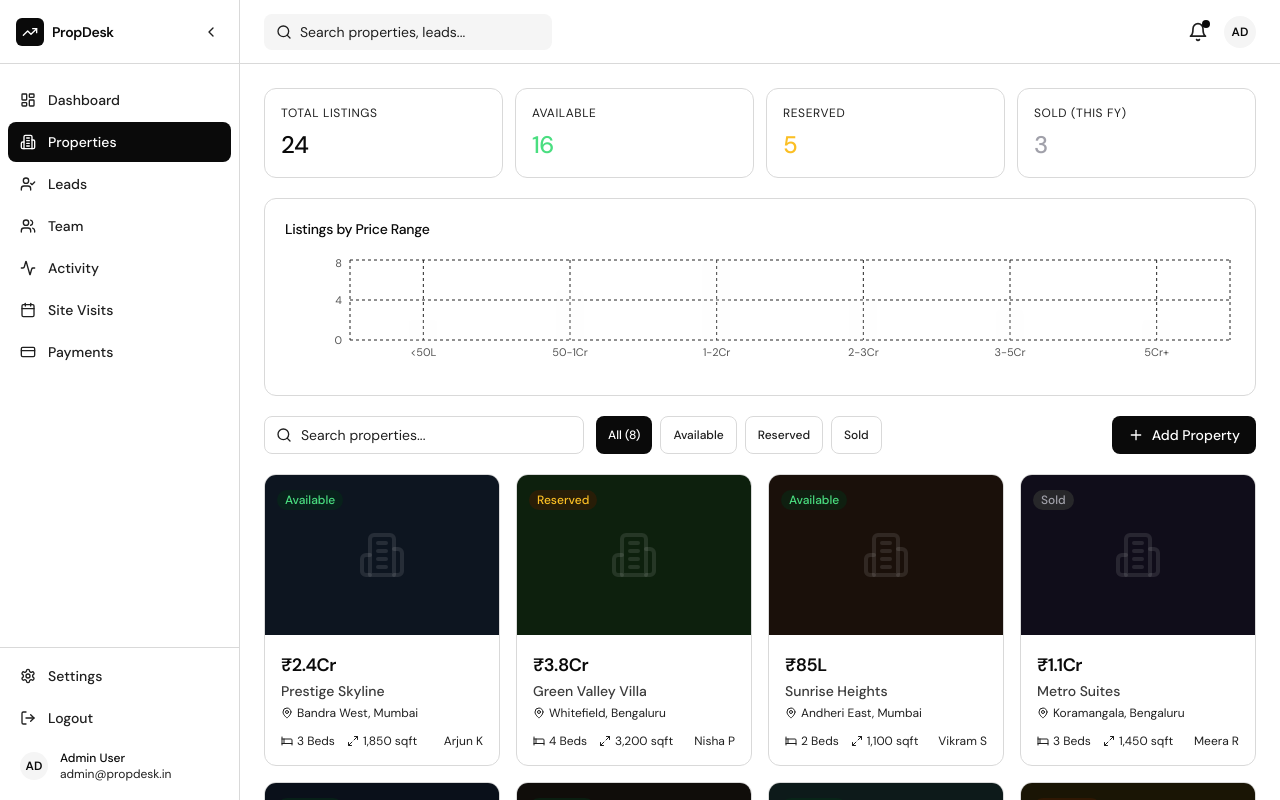
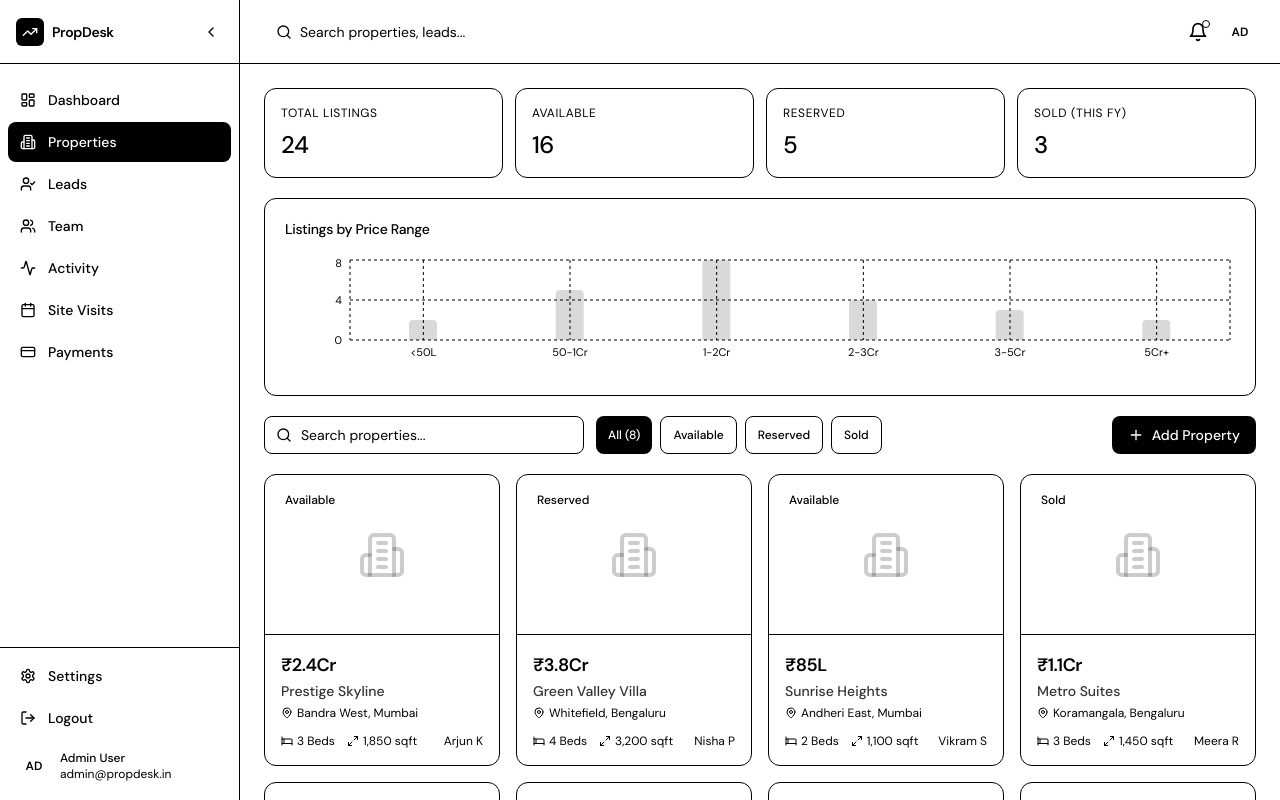
Before and after one commit to itsmedhruvil/realestate-crm, a Next.js app: page /dashboard/properties in a window 1280 px wide. Built offline with nearby package versions, Linux system fonts and the light colour scheme.

Commit message:
nwo done

```diff
--- a/src/app/dashboard/layout.tsx
+++ b/src/app/dashboard/layout.tsx
@@ -174,7 +174,7 @@ export default function DashboardLayout({
           <div className="flex items-center gap-2">
             <button className="relative p-2 rounded-lg hover:bg-muted text-muted-foreground transition-colors">
               <Bell className="w-5 h-5" />
-              <span className="absolute top-1.5 right-1.5 w-2 h-2 bg-foreground rounded-full" />
+              <span className="absolute top-1.5 right-1.5 w-2 h-2 bg-muted border border-foreground rounded-full" />
             </button>
             <div className="w-8 h-8 rounded-full bg-muted flex items-center justify-center text-xs font-semibold text-foreground">
               AD
--- a/src/app/dashboard/payments/page.tsx
+++ b/src/app/dashboard/payments/page.tsx
@@ -25,9 +25,9 @@ const collectionData = [
 ];
 
 const statusConfig: Record<string, { icon: React.ElementType; className: string; bgClassName: string; label: string }> = {
-  overdue: { icon: AlertCircle, className: "text-red-400 bg-red-950/50", bgClassName: "bg-red-950/30", label: "Overdue" },
-  upcoming: { icon: Clock, className: "text-amber-400 bg-amber-950/50", bgClassName: "bg-amber-950/20", label: "Due Soon" },
-  scheduled: { icon: CheckCircle2, className: "text-blue-400 bg-blue-950/50", bgClassName: "bg-blue-950/20", label: "Upcoming" },
+  overdue: { icon: AlertCircle, className: "text-foreground bg-muted", bgClassName: "bg-muted", label: "Overdue" },
+  upcoming: { icon: Clock, className: "text-foreground bg-muted", bgClassName: "bg-muted", label: "Due Soon" },
+  scheduled: { icon: CheckCircle2, className: "text-foreground bg-muted", bgClassName: "bg-muted", label: "Upcoming" },
 };
 
 export default function PaymentsPage() {
@@ -41,13 +41,13 @@ export default function PaymentsPage() {
       <div className="grid grid-cols-2 lg:grid-cols-4 gap-3">
         {[
           { label: "Total Receivable", value: "₹1.8Cr", sub: "12 payments pending" },
-          { label: "Overdue", value: "₹34L", sub: "3 overdue payments", className: "text-red-400" },
-          { label: "Due This Month", value: "₹1.14Cr", sub: "Next 30 days", className: "text-amber-400" },
-          { label: "Collected (Mar)", value: "₹62L", sub: "+18% vs last month", className: "text-green-400" },
+          { label: "Overdue", value: "₹34L", sub: "3 overdue payments" },
+          { label: "Due This Month", value: "₹1.14Cr", sub: "Next 30 days" },
+          { label: "Collected (Mar)", value: "₹62L", sub: "+18% vs last month" },
         ].map((s) => (
           <div key={s.label} className="bg-card border border-border rounded-xl p-4">
             <p className="text-xs text-muted-foreground uppercase tracking-wider mb-2">{s.label}</p>
-            <p className={`text-2xl font-medium tracking-tight ${s.className || "text-foreground"}`}>{s.value}</p>
+            <p className="text-2xl font-medium tracking-tight text-foreground">{s.value}</p>
             <p className="text-xs text-muted-foreground mt-1.5">{s.sub}</p>
           </div>
         ))}
@@ -61,12 +61,12 @@ export default function PaymentsPage() {
         </div>
         <ResponsiveContainer width="100%" height={140}>
           <BarChart data={collectionData} barGap={4}>
-            <CartesianGrid strokeDasharray="3 3" stroke="#222" />
-            <XAxis dataKey="month" tick={{ fill: "#555", fontSize: 11 }} axisLine={false} tickLine={false} />
-            <YAxis tick={{ fill: "#555", fontSize: 11 }} axisLine={false} tickLine={false} />
-            <Tooltip contentStyle={{ background: "#1a1a1a", border: "1px solid #333", borderRadius: 8, fontSize: 12 }} />
-            <Bar dataKey="target" fill="rgba(255,255,255,0.08)" radius={[3, 3, 0, 0]} name="Target" />
-            <Bar dataKey="collected" fill="rgba(255,255,255,0.5)" radius={[3, 3, 0, 0]} name="Collected" />
+            <CartesianGrid strokeDasharray="3 3" stroke="hsl(var(--border))" />
+            <XAxis dataKey="month" tick={{ fill: "hsl(var(--muted-foreground))", fontSize: 11 }} axisLine={false} tickLine={false} />
+            <YAxis tick={{ fill: "hsl(var(--muted-foreground))", fontSize: 11 }} axisLine={false} tickLine={false} />
+            <Tooltip contentStyle={{ background: "hsl(var(--background))", border: "1px solid hsl(var(--border))", borderRadius: 8, fontSize: 12, color: "hsl(var(--foreground))" }} />
+            <Bar dataKey="target" fill="hsl(var(--foreground))" fillOpacity={0.08} radius={[3, 3, 0, 0]} name="Target" />
+            <Bar dataKey="collected" fill="hsl(var(--foreground))" fillOpacity={0.5} radius={[3, 3, 0, 0]} name="Collected" />
           </BarChart>
         </ResponsiveContainer>
       </div>
@@ -112,7 +112,7 @@ export default function PaymentsPage() {
                 </div>
                 <div className="text-right shrink-0">
                   <p className="text-sm font-semibold text-foreground">{p.amount}</p>
-                  <p className={`text-xs mt-0.5 ${p.status === "overdue" ? "text-red-400" : p.status === "upcoming" ? "text-amber-400" : "text-muted-foreground"}`}>
+                  <p className="text-xs mt-0.5 text-muted-foreground">
                     Due: {p.due}
                     {p.status === "overdue" && ` · ${p.daysOverdue}d overdue`}
                   </p>
--- a/src/app/dashboard/properties/page.tsx
+++ b/src/app/dashboard/properties/page.tsx
@@ -12,20 +12,20 @@ const priceRangeData = [
 ];
 
 const properties = [
-  { id: 1, name: "Prestige Skyline", location: "Bandra West, Mumbai", price: "₹2.4Cr", type: "3 BHK Apartment", status: "available", beds: 3, baths: 3, sqft: 1850, agent: "Arjun K", bg: "#0d1520" },
-  { id: 2, name: "Green Valley Villa", location: "Whitefield, Bengaluru", price: "₹3.8Cr", type: "4 BHK Villa", status: "reserved", beds: 4, baths: 4, sqft: 3200, agent: "Nisha P", bg: "#0d200d" },
-  { id: 3, name: "Sunrise Heights", location: "Andheri East, Mumbai", price: "₹85L", type: "2 BHK Apartment", status: "available", beds: 2, baths: 2, sqft: 1100, agent: "Vikram S", bg: "#1a100a" },
-  { id: 4, name: "Metro Suites", location: "Koramangala, Bengaluru", price: "₹1.1Cr", type: "2.5 BHK", status: "sold", beds: 3, baths: 2, sqft: 1450, agent: "Meera R", bg: "#100d1a" },
-  { id: 5, name: "Horizon Residency", location: "Powai, Mumbai", price: "₹1.6Cr", type: "3 BHK Penthouse", status: "available", beds: 3, baths: 3, sqft: 2100, agent: "Arjun K", bg: "#0a101a" },
-  { id: 6, name: "The Grand Palms", location: "Sarjapur, Bengaluru", price: "₹5.2Cr", type: "5 BHK Luxury Villa", status: "available", beds: 5, baths: 5, sqft: 5800, agent: "Nisha P", bg: "#100d0a" },
-  { id: 7, name: "Serene Enclave", location: "Hebbal, Bengaluru", price: "₹72L", type: "2 BHK Apartment", status: "available", beds: 2, baths: 2, sqft: 980, agent: "Karan D", bg: "#0d1a1a" },
-  { id: 8, name: "Silver Oak Residency", location: "Thane, Mumbai", price: "₹1.3Cr", type: "3 BHK", status: "reserved", beds: 3, baths: 2, sqft: 1620, agent: "Sneha K", bg: "#1a1505" },
+  { id: 1, name: "Prestige Skyline", location: "Bandra West, Mumbai", price: "₹2.4Cr", type: "3 BHK Apartment", status: "available", beds: 3, baths: 3, sqft: 1850, agent: "Arjun K" },
+  { id: 2, name: "Green Valley Villa", location: "Whitefield, Bengaluru", price: "₹3.8Cr", type: "4 BHK Villa", status: "reserved", beds: 4, baths: 4, sqft: 3200, agent: "Nisha P" },
+  { id: 3, name: "Sunrise Heights", location: "Andheri East, Mumbai", price: "₹85L", type: "2 BHK Apartment", status: "available", beds: 2, baths: 2, sqft: 1100, agent: "Vikram S" },
+  { id: 4, name: "Metro Suites", location: "Koramangala, Bengaluru", price: "₹1.1Cr", type: "2.5 BHK", status: "sold", beds: 3, baths: 2, sqft: 1450, agent: "Meera R" },
+  { id: 5, name: "Horizon Residency", location: "Powai, Mumbai", price: "₹1.6Cr", type: "3 BHK Penthouse", status: "available", beds: 3, baths: 3, sqft: 2100, agent: "Arjun K" },
+  { id: 6, name: "The Grand Palms", location: "Sarjapur, Bengaluru", price: "₹5.2Cr", type: "5 BHK Luxury Villa", status: "available", beds: 5, baths: 5, sqft: 5800, agent: "Nisha P" },
+  { id: 7, name: "Serene Enclave", location: "Hebbal, Bengaluru", price: "₹72L", type: "2 BHK Apartment", status: "available", beds: 2, baths: 2, sqft: 980, agent: "Karan D" },
+  { id: 8, name: "Silver Oak Residency", location: "Thane, Mumbai", price: "₹1.3Cr", type: "3 BHK", status: "reserved", beds: 3, baths: 2, sqft: 1620, agent: "Sneha K" },
 ];
 
 const statusConfig: Record<string, { label: string; className: string }> = {
-  available: { label: "Available", className: "text-green-400 bg-green-950/50" },
-  reserved: { label: "Reserved", className: "text-amber-400 bg-amber-950/50" },
-  sold: { label: "Sold", className: "text-zinc-400 bg-zinc-800" },
+  available: { label: "Available", className: "text-foreground bg-muted" },
+  reserved: { label: "Reserved", className: "text-foreground bg-muted" },
+  sold: { label: "Sold", className: "text-muted-foreground bg-muted" },
 };
 
 export default function PropertiesPage() {
@@ -45,13 +45,13 @@ export default function PropertiesPage() {
       <div className="grid grid-cols-2 lg:grid-cols-4 gap-3">
         {[
           { label: "Total Listings", value: "24" },
-          { label: "Available", value: "16", className: "text-green-400" },
-          { label: "Reserved", value: "5", className: "text-amber-400" },
-          { label: "Sold (This FY)", value: "3", className: "text-zinc-400" },
+          { label: "Available", value: "16" },
+          { label: "Reserved", value: "5" },
+          { label: "Sold (This FY)", value: "3" },
         ].map((s) => (
           <div key={s.label} className="bg-card border border-border rounded-xl p-4">
             <p className="text-xs text-muted-foreground uppercase tracking-wider mb-2">{s.label}</p>
-            <p className={`text-2xl font-medium tracking-tight ${s.className || "text-foreground"}`}>{s.value}</p>
+            <p className="text-2xl font-medium tracking-tight text-foreground">{s.value}</p>
           </div>
         ))}
       </div>
@@ -61,11 +61,11 @@ export default function PropertiesPage() {
         <h3 className="text-sm font-medium text-foreground mb-4">Listings by Price Range</h3>
         <ResponsiveContainer width="100%" height={120}>
           <BarChart data={priceRangeData} barSize={28}>
-            <CartesianGrid strokeDasharray="3 3" stroke="#222" />
-            <XAxis dataKey="range" tick={{ fill: "#555", fontSize: 11 }} axisLine={false} tickLine={false} />
-            <YAxis tick={{ fill: "#555", fontSize: 11 }} axisLine={false} tickLine={false} />
-            <Tooltip contentStyle={{ background: "#1a1a1a", border: "1px solid #333", borderRadius: 8, fontSize: 12 }} />
-            <Bar dataKey="count" fill="rgba(245,245,245,0.15)" radius={[4, 4, 0, 0]} name="Properties" />
+            <CartesianGrid strokeDasharray="3 3" stroke="hsl(var(--border))" />
+            <XAxis dataKey="range" tick={{ fill: "hsl(var(--muted-foreground))", fontSize: 11 }} axisLine={false} tickLine={false} />
+            <YAxis tick={{ fill: "hsl(var(--muted-foreground))", fontSize: 11 }} axisLine={false} tickLine={false} />
+            <Tooltip contentStyle={{ background: "hsl(var(--background))", border: "1px solid hsl(var(--border))", borderRadius: 8, fontSize: 12, color: "hsl(var(--foreground))" }} />
+            <Bar dataKey="count" fill="hsl(var(--foreground))" fillOpacity={0.15} radius={[4, 4, 0, 0]} name="Properties" />
           </BarChart>
         </ResponsiveContainer>
       </div>
@@ -77,7 +77,7 @@ export default function PropertiesPage() {
           <input
             value={search} onChange={(e) => setSearch(e.target.value)}
             placeholder="Search properties..."
-            className="w-full pl-9 pr-3 py-2 text-sm bg-card border border-border rounded-lg focus:outline-none focus:border-zinc-600 placeholder:text-muted-foreground"
+            className="w-full pl-9 pr-3 py-2 text-sm bg-card border border-border rounded-lg focus:outline-none focus:border-foreground placeholder:text-muted-foreground"
           />
         </div>
         <div className="flex gap-2 flex-wrap">
@@ -102,17 +102,17 @@ export default function PropertiesPage() {
       {/* Grid */}
       <div className="grid grid-cols-1 sm:grid-cols-2 lg:grid-cols-3 xl:grid-cols-4 gap-4">
         {filtered.map((p) => (
-          <div key={p.id} className="bg-card border border-border rounded-xl overflow-hidden hover:border-zinc-600 transition-colors cursor-pointer group">
-            <div className="h-40 flex items-center justify-center relative" style={{ background: p.bg }}>
-              <Building2 className="w-12 h-12 text-white/10" />
+          <div key={p.id} className="bg-card border border-border rounded-xl overflow-hidden hover:border-foreground/50 transition-colors cursor-pointer group">
+            <div className="h-40 flex flex-col items-center justify-center relative border-b border-border">
+              <Building2 className="w-12 h-12 text-foreground/20" />
               <div className="absolute top-3 left-3">
                 <span className={`text-xs px-2 py-0.5 rounded-full font-medium ${statusConfig[p.status].className}`}>
                   {statusConfig[p.status].label}
                 </span>
               </div>
               <div className="absolute top-2 right-2 opacity-0 group-hover:opacity-100 transition-opacity flex gap-1">
-                <button className="w-7 h-7 bg-black/60 rounded-md flex items-center justify-center"><Eye className="w-3 h-3 text-white" /></button>
-                <button className="w-7 h-7 bg-black/60 rounded-md flex items-center justify-center"><Edit2 className="w-3 h-3 text-white" /></button>
+                <button className="w-7 h-7 bg-foreground/70 rounded-md flex items-center justify-center"><Eye className="w-3 h-3 text-background" /></button>
+                <button className="w-7 h-7 bg-foreground/70 rounded-md flex items-center justify-center"><Edit2 className="w-3 h-3 text-background" /></button>
               </div>
             </div>
             <div className="p-4">
@@ -139,7 +139,7 @@ export default function PropertiesPage() {
       {/* Add Modal */}
       {showModal && (
         <div className="fixed inset-0 bg-black/60 z-50 flex items-center justify-center p-4 backdrop-blur-sm" onClick={() => setShowModal(false)}>
-          <div className="bg-zinc-900 border border-zinc-800 rounded-2xl p-6 w-full max-w-lg" onClick={(e) => e.stopPropagation()}>
+          <div className="bg-background border border-border rounded-2xl p-6 w-full max-w-lg" onClick={(e) => e.stopPropagation()}>
             <div className="flex items-center justify-between mb-5">
               <h2 className="text-base font-medium text-foreground">Add New Property</h2>
               <button onClick={() => setShowModal(false)} className="text-muted-foreground hover:text-foreground text-xl leading-none">×</button>
@@ -148,20 +148,20 @@ export default function PropertiesPage() {
               {[["Property Name", "e.g. Prestige Skyline"], ["Location", "City, Area"], ["Price", "e.g. ₹1.2Cr"]].map(([label, placeholder]) => (
                 <div key={label}>
                   <label className="block text-xs text-muted-foreground uppercase tracking-wider mb-1.5">{label}</label>
-                  <input placeholder={placeholder} className="w-full bg-zinc-800 border border-zinc-700 rounded-lg px-3 py-2 text-sm text-foreground placeholder:text-zinc-600 focus:outline-none focus:border-zinc-500" />
+                  <input placeholder={placeholder} className="w-full bg-muted border border-border rounded-lg px-3 py-2 text-sm text-foreground placeholder:text-muted-foreground focus:outline-none focus:border-foreground" />
                 </div>
               ))}
               <div className="grid grid-cols-3 gap-3">
                 {[["Bedrooms", "3"], ["Bathrooms", "2"], ["Sq. ft.", "1500"]].map(([label, placeholder]) => (
                   <div key={label}>
                     <label className="block text-xs text-muted-foreground uppercase tracking-wider mb-1.5">{label}</label>
-                    <input placeholder={placeholder} className="w-full bg-zinc-800 border border-zinc-700 rounded-lg px-3 py-2 text-sm text-foreground placeholder:text-zinc-600 focus:outline-none focus:border-zinc-500" />
+                    <input placeholder={placeholder} className="w-full bg-muted border border-border rounded-lg px-3 py-2 text-sm text-foreground placeholder:text-muted-foreground focus:outline-none focus:border-foreground" />
                   </div>
                 ))}
               </div>
               <div>
                 <label className="block text-xs text-muted-foreground uppercase tracking-wider mb-1.5">Status</label>
-                <select className="w-full bg-zinc-800 border border-zinc-700 rounded-lg px-3 py-2 text-sm text-foreground focus:outline-none">
+                <select className="w-full bg-muted border border-border rounded-lg px-3 py-2 text-sm text-foreground focus:outline-none">
                   <option>Available</option><option>Reserved</option><option>Sold</option>
                 </select>
               </div>
--- a/src/app/globals.css
+++ b/src/app/globals.css
@@ -6,34 +6,34 @@
 
 @layer base {
   :root {
-    /* Strict Black and White Theme */
+    /* Strict Black and White Theme - White BG, Black Text, Black Borders */
     --background: 0 0% 100%;
-    --foreground: 0 0% 4%;
+    --foreground: 0 0% 0%;
 
     --card: 0 0% 100%;
-    --card-foreground: 0 0% 4%;
+    --card-foreground: 0 0% 0%;
 
     --popover: 0 0% 100%;
-    --popover-foreground: 0 0% 4%;
+    --popover-foreground: 0 0% 0%;
 
-    --primary: 0 0% 4%;
+    --primary: 0 0% 0%;
     --primary-foreground: 0 0% 100%;
 
-    --secondary: 0 0% 98%;
-    --secondary-foreground: 0 0% 4%;
+    --secondary: 0 0% 100%;
+    --secondary-foreground: 0 0% 0%;
 
-    --muted: 0 0% 96%;
-    --muted-foreground: 0 0% 12%;
+    --muted: 0 0% 100%;
+    --muted-foreground: 0 0% 0%;
 
-    --accent: 0 0% 15%;
+    --accent: 0 0% 0%;
     --accent-foreground: 0 0% 100%;
 
-    --destructive: 0 0% 12%;
+    --destructive: 0 0% 0%;
     --destructive-foreground: 0 0% 100%;
 
-    --border: 0 0% 85%;
-    --input: 0 0% 98%;
-    --ring: 0 0% 4%;
+    --border: 0 0% 0%;
+    --input: 0 0% 100%;
+    --ring: 0 0% 0%;
 
     --radius: 0.5rem;
 
@@ -59,34 +59,34 @@
   }
 
   .dark {
-    /* Dark mode variants */
-    --background: 0 0% 4%;
-    --foreground: 0 0% 100%;
+    /* Same black and white theme for dark mode */
+    --background: 0 0% 100%;
+    --foreground: 0 0% 0%;
 
-    --card: 0 0% 7%;
-    --card-foreground: 0 0% 100%;
+    --card: 0 0% 100%;
+    --card-foreground: 0 0% 0%;
 
-    --popover: 0 0% 7%;
-    --popover-foreground: 0 0% 100%;
+    --popover: 0 0% 100%;
+    --popover-foreground: 0 0% 0%;
 
-    --primary: 0 0% 100%;
-    --primary-foreground: 0 0% 4%;
+    --primary: 0 0% 0%;
+    --primary-foreground: 0 0% 100%;
 
-    --secondary: 0 0% 11%;
-    --secondary-foreground: 0 0% 95%;
+    --secondary: 0 0% 100%;
+    --secondary-foreground: 0 0% 0%;
 
-    --muted: 0 0% 11%;
-    --muted-foreground: 0 0% 65%;
+    --muted: 0 0% 100%;
+    --muted-foreground: 0 0% 0%;
 
-    --accent: 0 0% 25%;
+    --accent: 0 0% 0%;
     --accent-foreground: 0 0% 100%;
 
-    --destructive: 0 0% 20%;
+    --destructive: 0 0% 0%;
     --destructive-foreground: 0 0% 100%;
 
-    --border: 0 0% 20%;
-    --input: 0 0% 15%;
-    --ring: 0 0% 90%;
+    --border: 0 0% 0%;
+    --input: 0 0% 100%;
+    --ring: 0 0% 0%;
   }
 
   * {
```
Also changed, not shown: src/app/dashboard/activities/page.tsx (+22 -22 lines), src/app/dashboard/leads/page.tsx (+6 -6 lines), src/app/dashboard/page.tsx (+14 -14 lines), src/app/dashboard/site-visits/page.tsx (+15 -15 lines), src/app/dashboard/team/page.tsx (+20 -21 lines).
